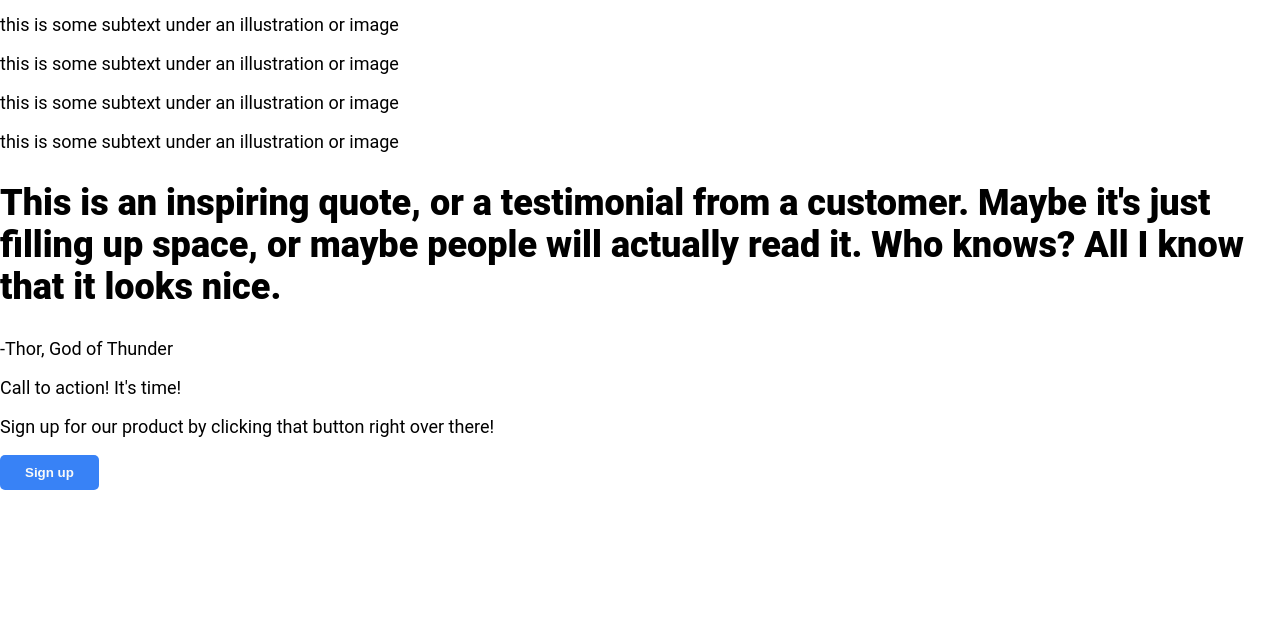
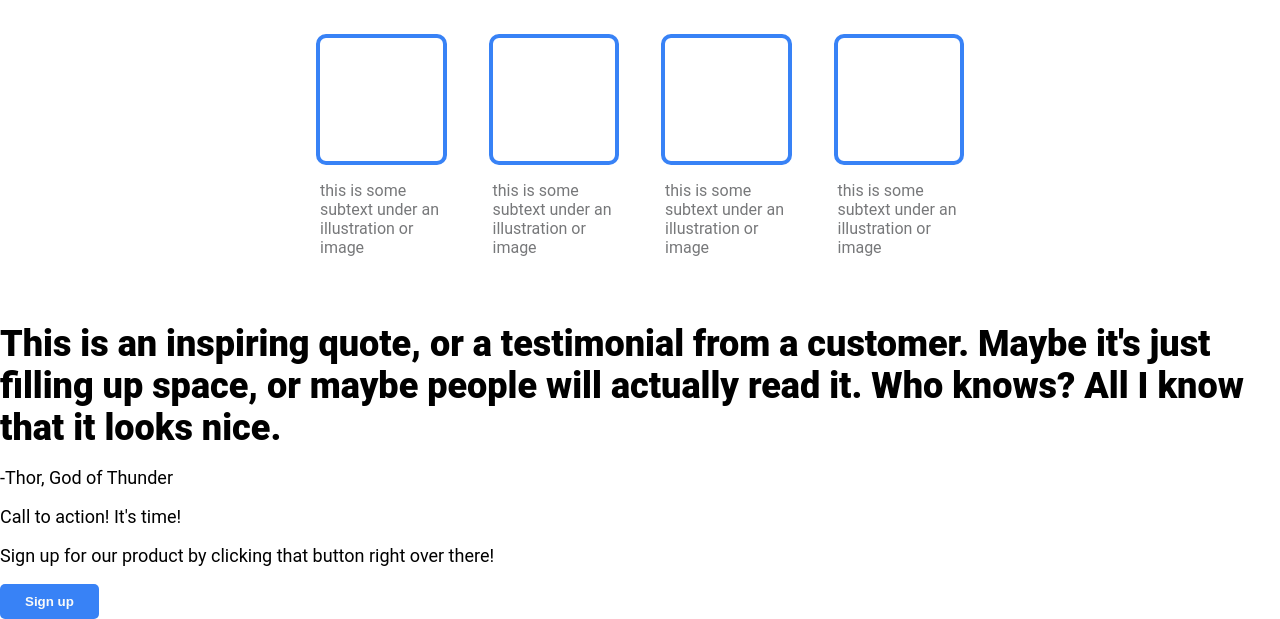
Before and after one commit to Proxtron/landing-page, a plain HTML site: page index.html in a window 1280 px wide. Shown: the part 579-1198 px from the top of the page. Before the commit the page ends 1069 px from the top, so only its background shows below. Drawn offline with Linux system fonts and the light colour scheme.

Commit message:
Style random info section of homepage

```diff
--- a/index.html
+++ b/index.html
@@ -28,16 +28,26 @@
             </div>
 
         </div>
-        <div>
+        <div class="info-section">
             <h2>Some random information.</h2>
-            <div></div>
-            <p>this is some subtext under an illustration or image</p>
-            <div></div>
-            <p>this is some subtext under an illustration or image</p>
-            <div></div>
-            <p>this is some subtext under an illustration or image</p>
-            <div></div>
-            <p>this is some subtext under an illustration or image</p>
+            <div class="cards-container">
+                <div>
+                    <div class="square"></div>
+                    <p class="card-caption">this is some subtext under an illustration or image</p>
+                </div>
+                <div>
+                    <div class="square"></div>
+                    <p class="card-caption">this is some subtext under an illustration or image</p>
+                </div>
+                <div>
+                    <div class="square"></div>
+                    <p class="card-caption">this is some subtext under an illustration or image</p>
+                </div>
+                <div>
+                    <div class="square"></div>
+                    <p class="card-caption">this is some subtext under an illustration or image</p>
+                </div>
+            </div>
         </div>
         <div>
             <h2>
--- a/styles.css
+++ b/styles.css
@@ -6,16 +6,19 @@ body {
 h1 {
     font-size: 48px;
     font-weight:900;
+    margin: 0;
 }
 
 h2 {
     font-size: 36px;
     font-weight:900;
+    margin: 0;
 }
 
 h3 {
     font-size: 24px;
     font-weight:900;
+    margin: 0;
 }
 
 p {
@@ -83,3 +86,37 @@ button {
     border-radius: 5px;
     font-weight: 700;
 }
+
+.info-section {
+    align-items: center;
+    display: flex;
+    flex-direction: column;
+    padding: 50px 0;
+}
+
+.info-section > h2 {
+    margin-bottom: 50px;
+}
+.cards-container {
+    display:flex;
+    max-width: 50%;
+    gap:50px;
+}
+
+.cards-container > div{
+    display:flex;
+    flex-direction: column;
+    align-items: center;
+}
+
+.square {
+    width:100%;
+    padding-top: 100%;
+    border:4px solid #3882f6;
+    border-radius: 10px;
+}
+
+.card-caption {
+    color:#77787a;
+    font-size: 16px;
+}
```
